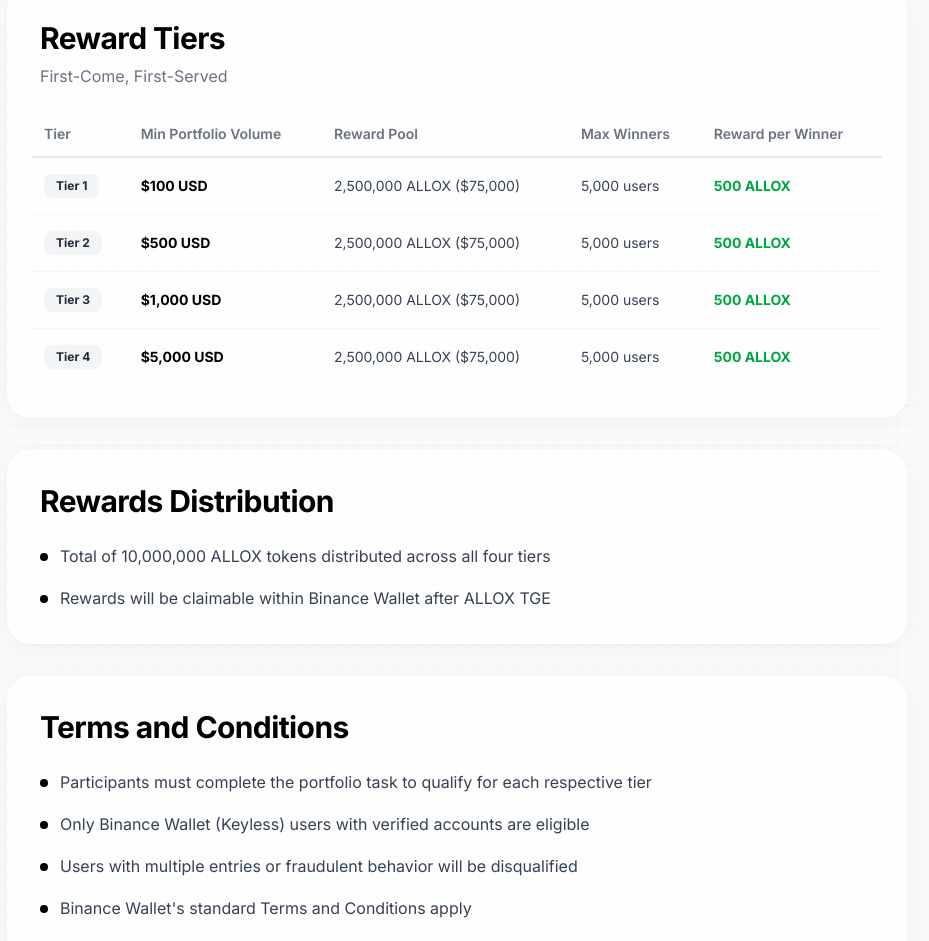
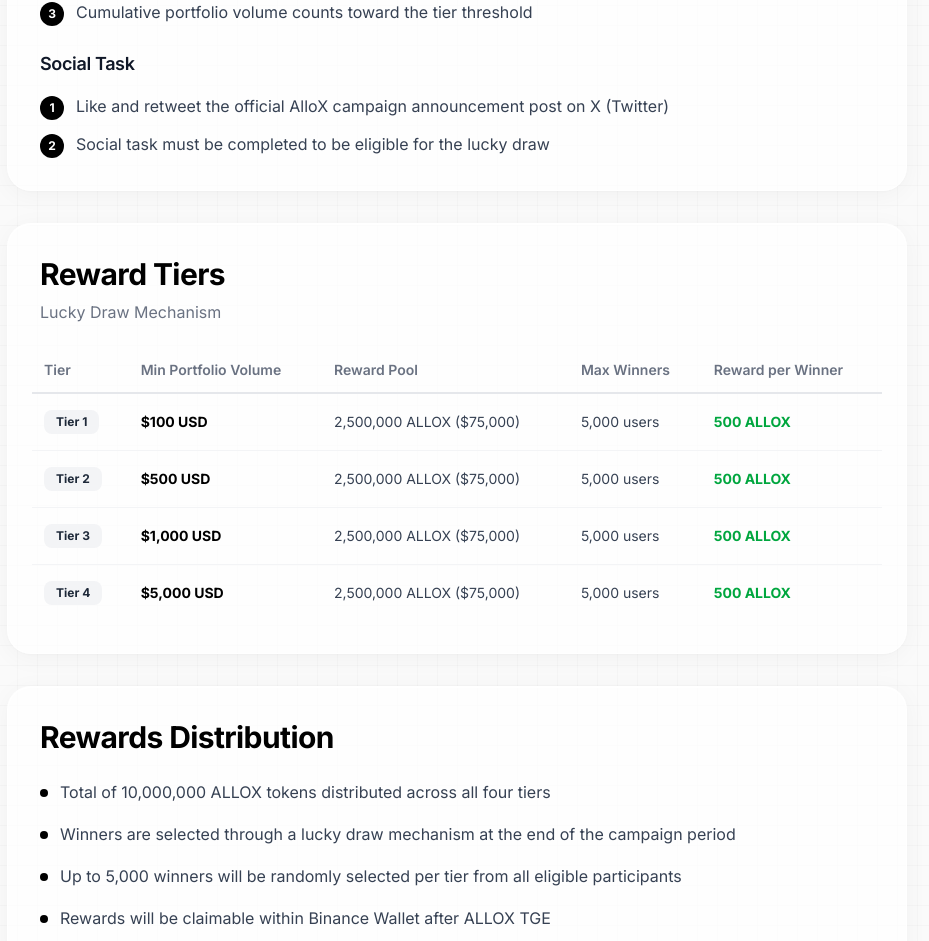
Before and after one commit to AlloX-ai/AlloX, a React (Vite) app: page /binancewallet-campaign-rules in a window 1280 px wide. Shown: the part 975-1916 px from the top of the page, without its empty margins (183-1112 px from the left). Built offline with nearby package versions, Linux system fonts and the light colour scheme.

Commit message:
changed campaign rules

```diff
--- a/src/pages/CampaignRulesPage.tsx
+++ b/src/pages/CampaignRulesPage.tsx
@@ -47,9 +47,9 @@
     q: 'When and how will I receive my rewards?',
     a: 'Rewards will be claimable directly within Binance Wallet after ALLOX TGE.',
   },
-  {
+ {
     q: 'How are winners determined?',
-    a: "Winners are determined on a first-come, first-served basis — the first 5,000 users to reach each volume threshold during the campaign period qualify for that tier's reward.",
+    a: "Winners are selected through a lucky draw mechanism. All users who complete the required swap volume for a tier AND complete the social task will be entered into a random draw. Up to 5,000 winners will be selected per tier at the end of the campaign period.",
   },
   {
     q: 'How do I create a portfolio using AlloX and Binance Wallet?',
@@ -138,7 +138,11 @@
             BNB Chain using Binance Wallet. The campaign runs for two weeks across four
             volume-based reward tiers.
           </p>
-
+          <div className="bg-yellow-50 border-2 border-yellow-400 rounded-2xl p-4 mb-12">
+            <p className="text-sm font-semibold text-gray-900">
+              <strong>Important:</strong> Only Binance Wallet (Keyless) users will be eligible.
+            </p>
+          </div>
           <div className="space-y-8">
 
             {/* Activity Period */}
@@ -182,12 +186,27 @@
                   Cumulative portfolio volume counts toward the tier threshold
                 </li>
               </ul>
+             <h3 className="text-lg font-semibold text-gray-900 mb-4 mt-6">Social Task</h3>
+              <ul className="space-y-3 text-gray-700">
+                <li className="flex items-start gap-3">
+                  <div className="w-6 h-6 bg-black rounded-full flex items-center justify-center flex-shrink-0 mt-0.5">
+                    <span className="text-white text-xs font-bold">1</span>
+                  </div>
+                  Like and retweet the official AlloX campaign announcement post on X (Twitter)
+                </li>
+                <li className="flex items-start gap-3">
+                  <div className="w-6 h-6 bg-black rounded-full flex items-center justify-center flex-shrink-0 mt-0.5">
+                    <span className="text-white text-xs font-bold">2</span>
+                  </div>
+                  Social task must be completed to be eligible for the lucky draw
+                </li>
+              </ul>
             </section>
 
             {/* Reward Tiers */}
             <section className="glass-card p-8">
               <h2 className="text-3xl font-bold mb-2 text-black">Reward Tiers</h2>
-              <p className="text-gray-500 mb-6">First-Come, First-Served</p>
+              <p className="text-gray-500 mb-6">Lucky Draw Mechanism</p>
               <div className="overflow-x-auto -mx-2">
                 <table className="w-full min-w-[760px] text-sm">
                   <thead>
@@ -229,6 +248,14 @@
                 </li>
                 <li className="flex items-start gap-3">
                   <div className="w-2 h-2 rounded-full bg-black mt-2.5 flex-shrink-0" />
+                  Winners are selected through a lucky draw mechanism at the end of the campaign period
+                </li>
+                <li className="flex items-start gap-3">
+                  <div className="w-2 h-2 rounded-full bg-black mt-2.5 flex-shrink-0" />
+                  Up to 5,000 winners will be randomly selected per tier from all eligible participants
+                </li>
+                <li className="flex items-start gap-3">
+                  <div className="w-2 h-2 rounded-full bg-black mt-2.5 flex-shrink-0" />
                   Rewards will be claimable within Binance Wallet after ALLOX TGE
                 </li>
 
@@ -242,6 +269,8 @@
                 {[
                   'Participants must complete the portfolio task to qualify for each respective tier',
                   'Only Binance Wallet (Keyless) users with verified accounts are eligible',
+                    'Winners will be randomly selected through a lucky draw at the end of the campaign period',
+                  'Only one entry per user per tier is allowed',
                   'Users with multiple entries or fraudulent behavior will be disqualified',
                   "Binance Wallet's standard Terms and Conditions apply",
                   'The list of excluded countries may be updated periodically due to evolving local regulations',
```
